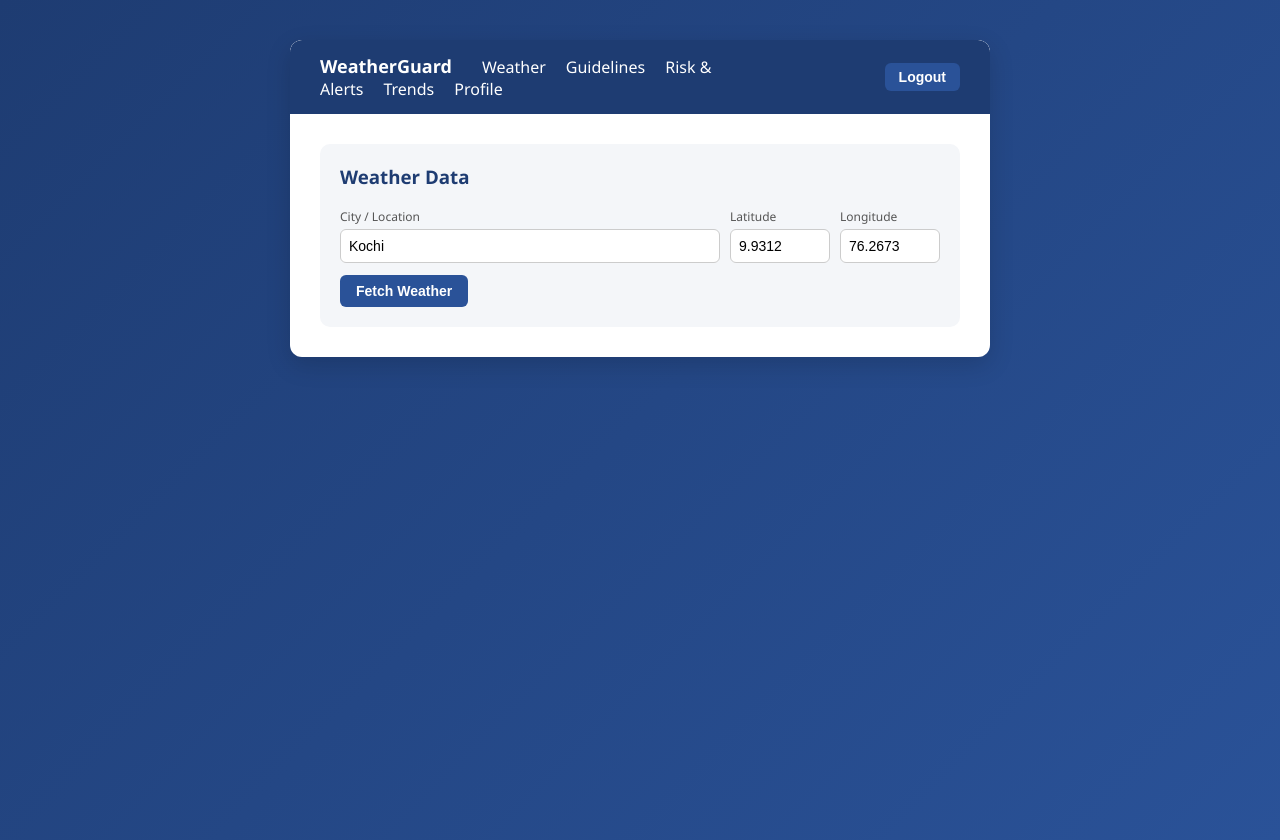
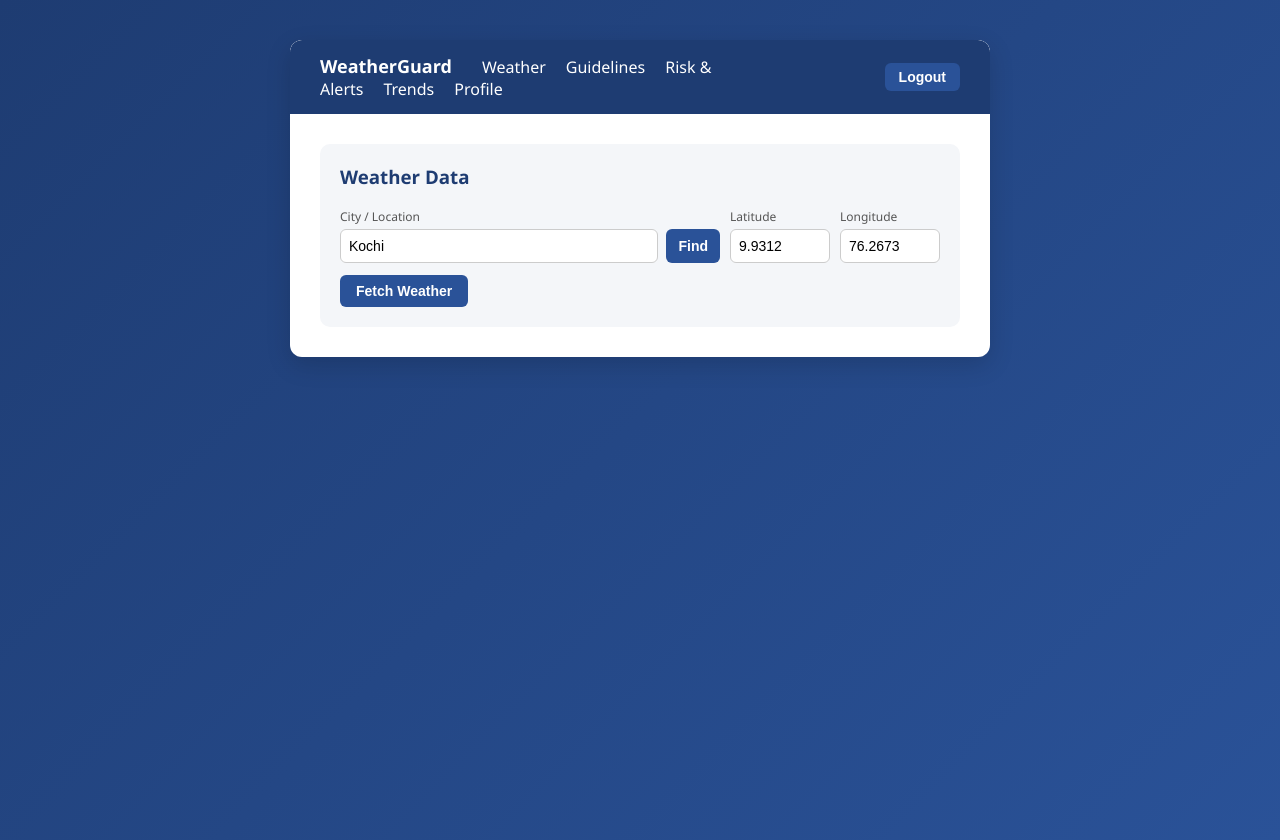
Before and after one commit to NandanaRajesh004/Weather_Guard, a React (Vite) app in the folder frontend/: page /dashboard in a window 1280 px wide. Built offline with nearby package versions, Linux system fonts and the light colour scheme.

Commit message:
Add geocoding-based location lookup to Dashboard and Risk & Alerts pages

```diff
--- a/frontend/src/pages/Dashboard.jsx
+++ b/frontend/src/pages/Dashboard.jsx
@@ -69,6 +69,33 @@ function Dashboard() {
   var loading = loadingState[0];
   var setLoading = loadingState[1];
 
+    var findingState = useState(false);
+  var findingLocation = findingState[0];
+  var setFindingLocation = findingState[1];
+
+  var findLocation = function () {
+    if (!location) {
+      alert('Please type a location name first');
+      return;
+    }
+    setFindingLocation(true);
+    axios.get('https://geocoding-api.open-meteo.com/v1/search', {
+      params: { name: location, count: 1 }
+    }).then(function (res) {
+      var results = res.data.results;
+      if (results && results.length > 0) {
+        setLat(results[0].latitude);
+        setLon(results[0].longitude);
+      } else {
+        alert('Location not found. Try a different name.');
+      }
+      setFindingLocation(false);
+    }).catch(function () {
+      alert('Failed to look up location');
+      setFindingLocation(false);
+    });
+  };
+
   var fetchWeather = function () {
     setLoading(true);
     axios.get('http://localhost:8080/api/weather/fetch', {
@@ -137,9 +164,14 @@ function Dashboard() {
         <div style={{ background: '#f4f6f9', padding: 20, borderRadius: 10 }}>
           <h3>Weather Data</h3>
           <div style={{ display: 'flex', gap: 10, flexWrap: 'wrap', marginBottom: 12 }}>
-            <div style={{ flex: 1 }}>
+                        <div style={{ flex: 1 }}>
               <label style={{ display: 'block', fontSize: 12, marginBottom: 4, color: '#555' }}>City / Location</label>
-              <input value={location} onChange={function (e) { setLocation(e.target.value); }} style={{ padding: 8, width: '100%' }} />
+              <div style={{ display: 'flex', gap: 8 }}>
+                <input value={location} onChange={function (e) { setLocation(e.target.value); }} style={{ padding: 8, flex: 1 }} />
+                <button onClick={findLocation} disabled={findingLocation} style={{ padding: '8px 12px' }}>
+                  {findingLocation ? 'Finding...' : 'Find'}
+                </button>
+              </div>
             </div>
             <div>
               <label style={{ display: 'block', fontSize: 12, marginBottom: 4, color: '#555' }}>Latitude</label>
--- a/frontend/src/pages/RiskAlerts.jsx
+++ b/frontend/src/pages/RiskAlerts.jsx
@@ -13,7 +13,32 @@ function RiskAlerts() {
   const [riskLoading, setRiskLoading] = useState(false);
 const [alertLoading, setAlertLoading] = useState(false);
 
-const checkRisk = async () => {
+  const [findingLocation, setFindingLocation] = useState(false);
+
+  const findLocation = async () => {
+    if (!location) {
+      alert('Please type a location name first');
+      return;
+    }
+    setFindingLocation(true);
+    try {
+      const res = await axios.get('https://geocoding-api.open-meteo.com/v1/search', {
+        params: { name: location, count: 1 }
+      });
+      const results = res.data.results;
+      if (results && results.length > 0) {
+        setLat(results[0].latitude);
+        setLon(results[0].longitude);
+      } else {
+        alert('Location not found. Try a different name.');
+      }
+    } catch (err) {
+      alert('Failed to look up location');
+    }
+    setFindingLocation(false);
+  };
+
+  const checkRisk = async () => {
     setRiskLoading(true);
     try {
       const res = await axios.get('http://localhost:8080/api/risk/analyze', {
@@ -59,9 +84,14 @@ const checkRisk = async () => {
         <h3>Risk and Alerts</h3>
 
         <div style={{ display: 'flex', gap: 10, flexWrap: 'wrap', marginBottom: 12 }}>
-          <div style={{ flex: 1 }}>
+                    <div style={{ flex: 1 }}>
             <label style={{ display: 'block', fontSize: 12, marginBottom: 4, color: '#555' }}>City / Location</label>
-            <input value={location} onChange={(e) => setLocation(e.target.value)} style={{ padding: 8, width: '100%' }} />
+            <div style={{ display: 'flex', gap: 8 }}>
+              <input value={location} onChange={(e) => setLocation(e.target.value)} style={{ padding: 8, flex: 1 }} />
+              <button onClick={findLocation} disabled={findingLocation} style={{ padding: '8px 12px' }}>
+                {findingLocation ? 'Finding...' : 'Find'}
+              </button>
+            </div>
           </div>
           <div>
             <label style={{ display: 'block', fontSize: 12, marginBottom: 4, color: '#555' }}>Latitude</label>
```
